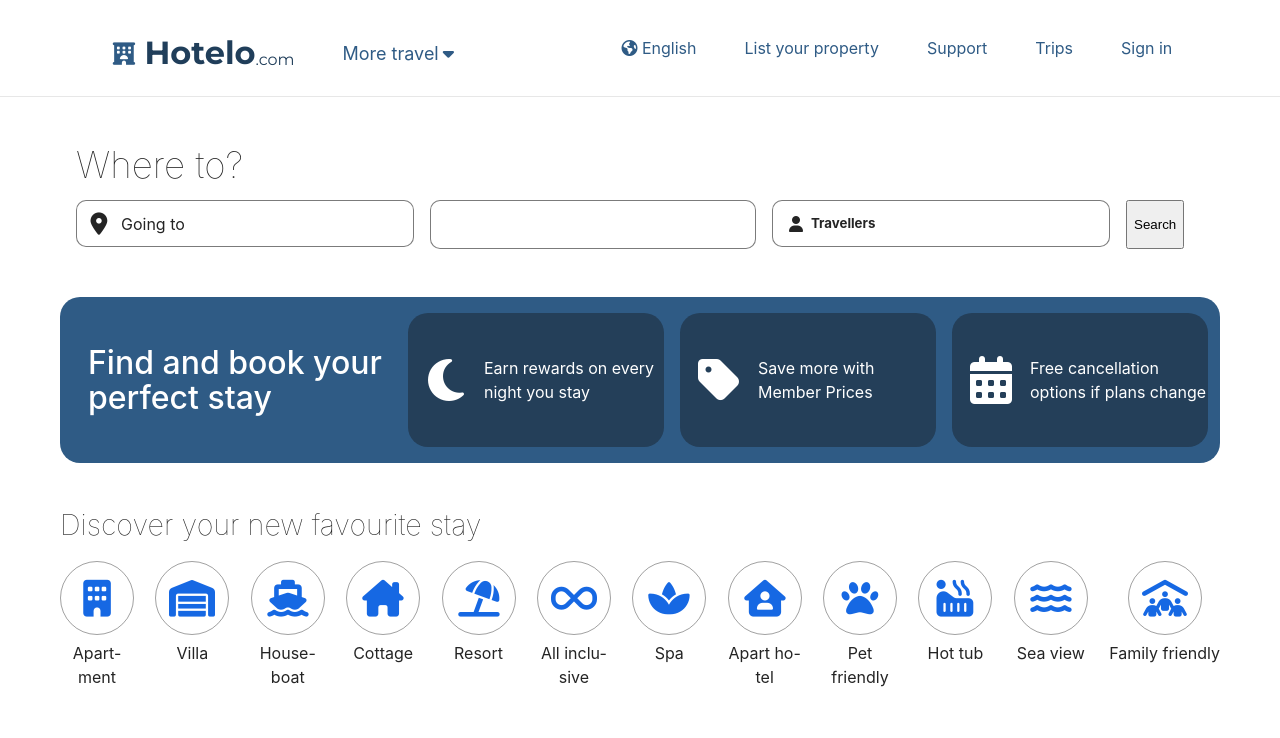
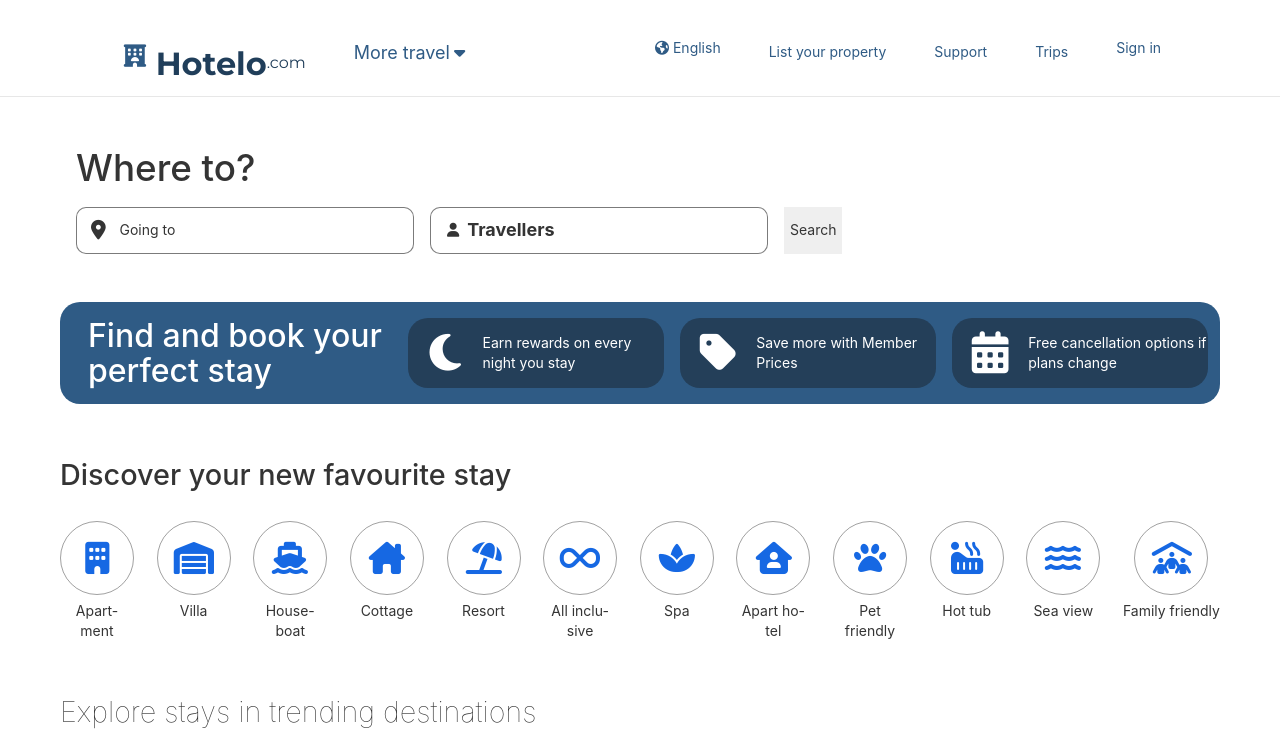
Before and after one commit to devjoshixo/hotelo-client, a React (Vite) app: page / in a window 1280 px wide. Shown: the top 738 px of the page. Built offline with nearby package versions, Linux system fonts and the light colour scheme.

Commit message:
Added search outside click

```diff
--- a/package.json
+++ b/package.json
@@ -12,7 +12,6 @@
   "dependencies": {
     "@emotion/react": "^11.11.1",
     "@emotion/styled": "^11.11.0",
-    "@mui/material": "^5.15.10",
     "@types/react-router-dom": "^5.3.3",
     "native-datepicker": "^1.1.1",
     "react": "^18.2.0",
--- a/src/components/Home/Lodging/Lodging.module.css
+++ b/src/components/Home/Lodging/Lodging.module.css
@@ -6,7 +6,7 @@
 
 .header {
   font-size: 1.8rem;
-  font-weight: lighter;
+  font-weight: 500;
   margin: 0;
   padding: 0.5rem 0;
 }
--- a/src/components/Home/Search/Search.jsx
+++ b/src/components/Home/Search/Search.jsx
@@ -1,20 +1,18 @@
-import React, { useEffect, useState } from 'react';
+import React, { useEffect, useState, useRef } from 'react';
 import classes from './Search.module.css';
+import useOutsideClick from '../../../hooks/UseOutsideClick';
 
 const Search = () => {
   const [details, setDetails] = useState({
     destination: '',
     checkInDate: new Date(),
-    checkOutDate: '',
+    checkOutDate: new Date(),
     travellers: { adults: 1, children: [] },
     total: 1,
   });
 
-  const [modal, setModal] = useState({
-    search: false,
-    date: false,
-    travel: false,
-  });
+  const [searchRef, search, setSearch] = useOutsideClick();
+  const [durationRef, duration, setDuration] = useOutsideClick();
 
   useEffect(() => {
     const timer = setTimeout(() => {
@@ -25,17 +23,6 @@ const Search = () => {
 
     return () => clearTimeout(timer);
   }, [details.destination]);
-
-  const modalOpener = (event) => {
-    const name = event.target.getAttribute('name');
-    setModal((prevState) => {
-      console.log(prevState[`${name}`]);
-      return { ...prevState, [name]: !prevState[`${name}`] };
-    });
-    setDetails((prevState) => {
-      return { ...prevState, destination: '' };
-    });
-  };
 
   return (
     <div className={classes.wrapper}>
@@ -48,12 +35,18 @@ const Search = () => {
             <header
               className={`${classes.inputbox} ${classes.searchbox}`}
               name='search'
-              onMouseEnter={modalOpener}
-              onMouseLeave={modalOpener}
+              ref={searchRef}
+              onClick={() => {
+                setSearch(true);
+              }}
             >
               <i className='fa-solid fa-location-dot'></i>Going to
-              {modal.search && (
-                <div className={classes.searchfloat} name='search'>
+              {search && (
+                <div
+                  className={classes.searchfloat}
+                  name='search'
+                  onMouseDown={() => modalOpener(false)}
+                >
                   {/* Floating Search */}
                   <input
                     type='text'
@@ -69,8 +62,13 @@ const Search = () => {
               )}
             </header>
           </div>
-          <input type='text' className={classes.inputbox} />
-          <div className={`${classes.inputbox} ${classes.passenger}`}>
+          {/* // */}
+
+          {/* // */}
+          <div
+            className={`${classes.inputbox} ${classes.passenger}`}
+            ref={durationRef}
+          >
             <i className='fa-solid fa-user'></i>
             <div>
               <h5>Travellers</h5>
--- a/src/components/Home/Search/Search.module.css
+++ b/src/components/Home/Search/Search.module.css
@@ -1,3 +1,5 @@
+@import 'rsuite/dist/rsuite.css';
+
 .wrapper {
   /* display: flex; */
   padding: 1rem;
@@ -11,9 +13,13 @@
   align-items: flex-start;
 }
 
+.rbc-calendar {
+  height: 600px;
+}
+
 .header {
   font-size: 2.3rem;
-  font-weight: lighter;
+  font-weight: 500;
   margin: 0;
   padding: 0.5rem 0;
 }
--- /dev/null
+++ b/src/hooks/UseOutsideClick.jsx
@@ -0,0 +1,22 @@
+import React, { useState, useRef, useEffect } from 'react';
+
+const useOutsideClick = () => {
+  const [visible, setVisible] = useState(false);
+  const newRef = useRef(null);
+  const handleOutsideClick = (e) => {
+    if (newRef.current && !newRef.current.contains(e.target)) {
+      setVisible(false);
+    }
+  };
+
+  useEffect(() => {
+    document.addEventListener('click', handleOutsideClick, true);
+    return () => {
+      document.removeEventListener('click', handleOutsideClick, true);
+    };
+  });
+
+  return [newRef, visible, setVisible];
+};
+
+export default useOutsideClick;
```
Also changed, not shown: 1 other file (tests, documents, lock files or other folders).
